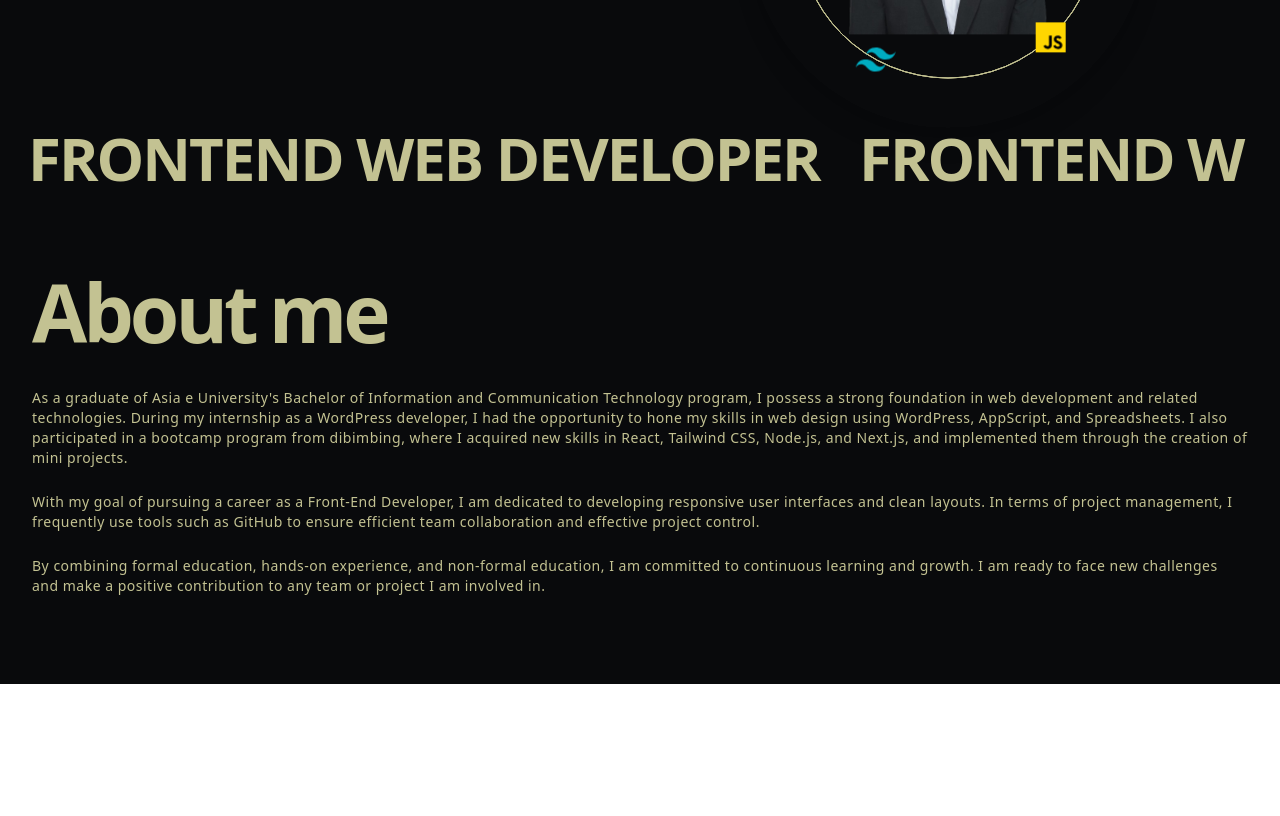
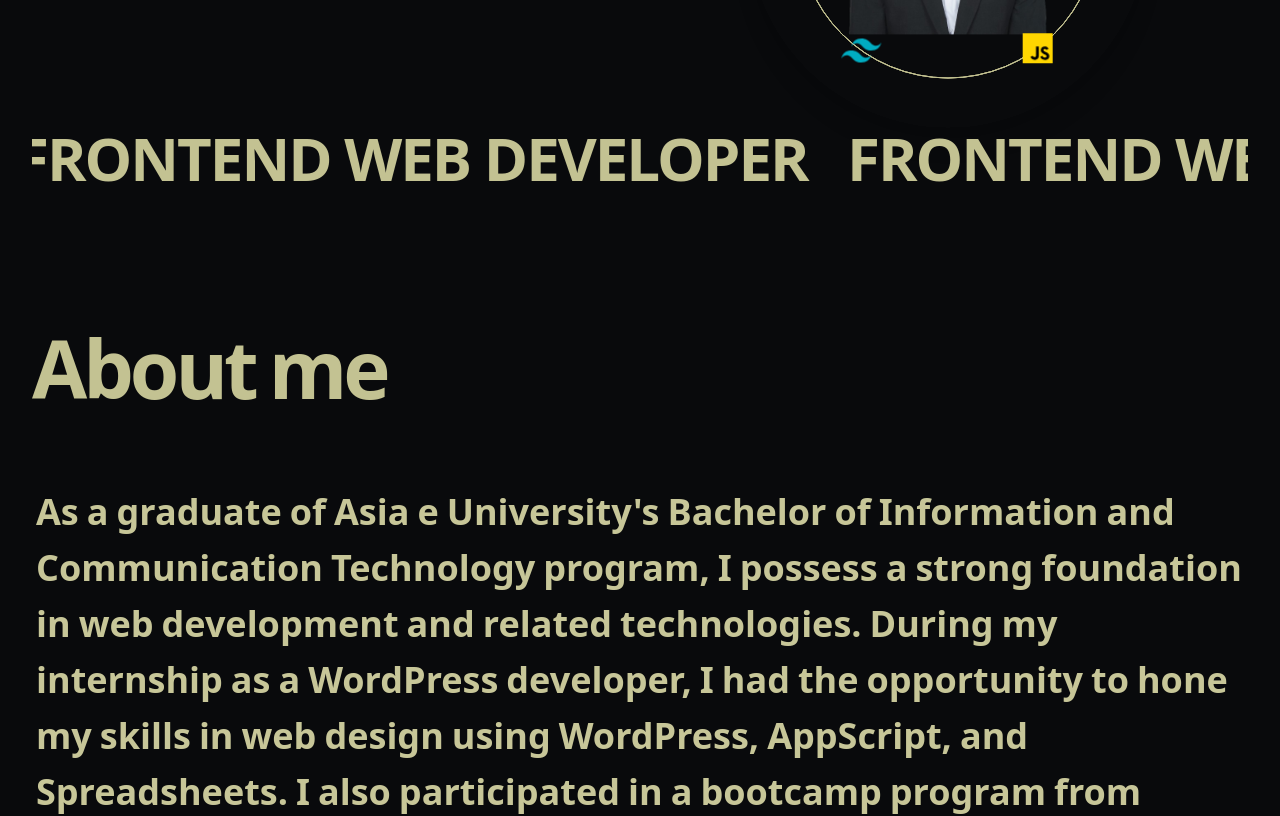
Before and after one commit to rizkyyynp/Profile, a Next.js app: page / in a window 1280 px wide. Shown: the part 400-1216 px from the top of the page. Before the commit the page ends 1084 px from the top, so only its background shows below. Built offline with nearby package versions, Linux system fonts and the light colour scheme.

Commit message:
Change animation paragraph

```diff
--- /dev/null
+++ b/src/components/magicui/text-reveal.jsx
@@ -0,0 +1,43 @@
+"use client";
+import { useRef } from "react";
+import { motion, useScroll, useTransform } from "framer-motion";
+import { cn } from "@/lib/utils";
+
+export const TextRevealByWord = ({ text, className }) => {
+  const targetRef = useRef(null);
+  const { scrollYProgress } = useScroll({ target: targetRef });
+  const words = text.split(" ");
+
+  return (
+    <div ref={targetRef} className={cn("relative z-0 min-h-[200vh]", className)}>
+      <div className="sticky top-0 mx-auto flex items-center bg-transparent pt-10">
+        <p className="flex flex-wrap text-lg font-bold text-white/20 dark:text-white/20 md:text-3xl lg:text-4xl xl:text-5xl pt-10">
+          {words.map((word, i) => {
+            const start = i / words.length;
+            const end = start + 1 / words.length;
+            return (
+              <Word key={i} progress={scrollYProgress} range={[start, end]}>
+                {word}
+              </Word>
+            );
+          })}
+        </p>
+      </div>
+    </div>
+  );
+};
+
+const Word = ({ children, progress, range }) => {
+  const opacity = useTransform(progress, range, [0, 1]);
+
+  return (
+    <span className="relative mx-1 my-2">
+      <span className="absolute opacity-30">{children}</span>
+      <motion.span style={{ opacity }} className="text-primary dark:text-white">
+        {children}
+      </motion.span>
+    </span>
+  );
+};
+
+export default TextRevealByWord;
--- a/src/components/ui/About/About.js
+++ b/src/components/ui/About/About.js
@@ -1,10 +1,10 @@
 import AnimateTitle from "@/components/framer/AnimateTitlte"
-import AnimateParagraph from "@/components/framer/AnimateParagraph"
+import TextRevealByWord from "@/components/magicui/text-reveal"
 
 export default function About() {
     return (
-        <section className="lg:h-min-screen bg-back1 p-4 md:px-8 py-6">
-            <div className="mb-10 flex w-full items-center justify-between gap-x-2">
+        <section className="lg:h-min-screen bg-back1 p-4 md:px-8 py-6 pt-20">
+            <div>
                 <AnimateTitle
                     title={"About me"}
                     className="text-left text-[40px] font-bold leading-[0.9em] tracking-tighter sm:text-[45px] md:text-[60px] lg:text-[80px] text-primary"
@@ -12,20 +12,9 @@ export default function About() {
                     charSpace="mr-[0.0001em]"
                 />
             </div>
-            <div className="text-primary mb-10 flex w-full flex-col gap-4 text-[18px] font-medium leading-relaxed tracking-wide md:mb-16 md:gap-6 md:text-[20px] md:leading-relaxed ">
-                <AnimateParagraph
-                    paragraph="As a graduate of Asia e University's Bachelor of Information and Communication Technology program, I possess a strong foundation in web development and related technologies. During my internship as a WordPress developer, I had the opportunity to hone my skills in web design using WordPress, AppScript, and Spreadsheets. I also participated in a bootcamp program from dibimbing, where I acquired new skills in React, Tailwind CSS, Node.js, and Next.js, and implemented them through the creation of mini projects."
-                    delay={1.5}
-                />
-                <AnimateParagraph
-                    paragraph="With my goal of pursuing a career as a Front-End Developer, I am dedicated to developing responsive user interfaces and clean layouts. In terms of project management, I frequently use tools such as GitHub to ensure efficient team collaboration and effective project control."
-                    delay={1.8}
-                />
-                <AnimateParagraph
-                    paragraph="By combining formal education, hands-on experience, and non-formal education, I am committed to continuous learning and growth. I am ready to face new challenges and make a positive contribution to any team or project I am involved in."
-                    delay={2}
-                />
-            </div>
+            <TextRevealByWord
+                text="As a graduate of Asia e University's Bachelor of Information and Communication Technology program, I possess a strong foundation in web development and related technologies. During my internship as a WordPress developer, I had the opportunity to hone my skills in web design using WordPress, AppScript, and Spreadsheets. I also participated in a bootcamp program from dibimbing, where I acquired new skills in React, Tailwind CSS, Node.js, and Next.js, and implemented them through the creation of mini projects."
+            />
         </section>
-    )
+    );
 }
--- a/src/lib/utils.js
+++ b/src/lib/utils.js
@@ -1,6 +1,6 @@
-import { clsx } from "clsx"
-import { twMerge } from "tailwind-merge"
+import { clsx } from "clsx";
+import { twMerge } from "tailwind-merge";
 
 export function cn(...inputs) {
-  return twMerge(clsx(inputs))
+  return twMerge(clsx(inputs));
 }
--- a/tailwind.config.js
+++ b/tailwind.config.js
@@ -10,9 +10,9 @@ module.exports = {
   prefix: "",
   theme: {
     screens: {
-      'max-md': { 'max': '768px' },
+      'max-md': { 'max': '767px' },
       sm: { 'min': '480px' },
-      md: { 'min': '769px', },
+      md: { 'min': '768px', },
       lg: { 'min': '1024px' },
       xl: { 'min': '1440px' },
     },
```
